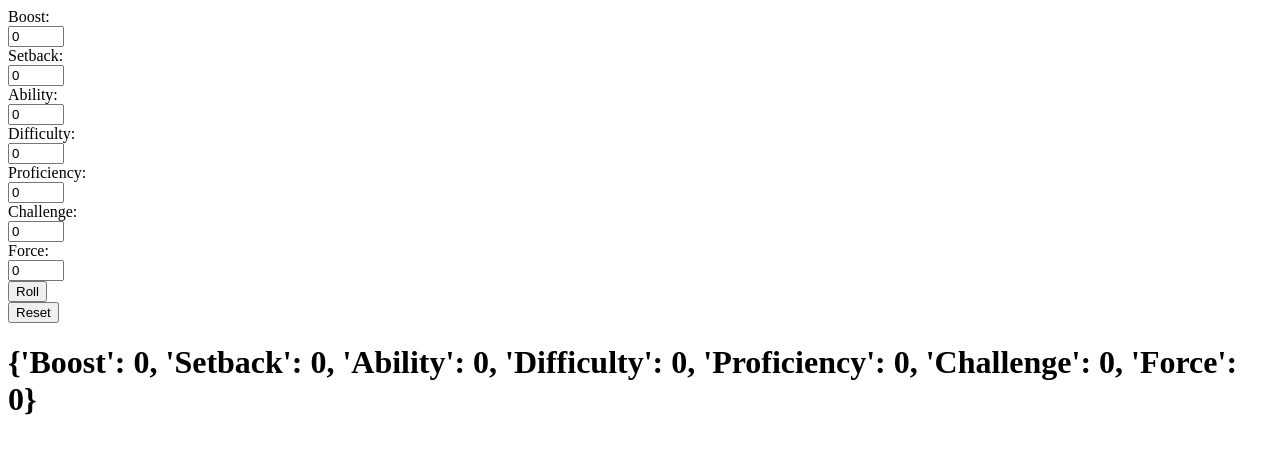
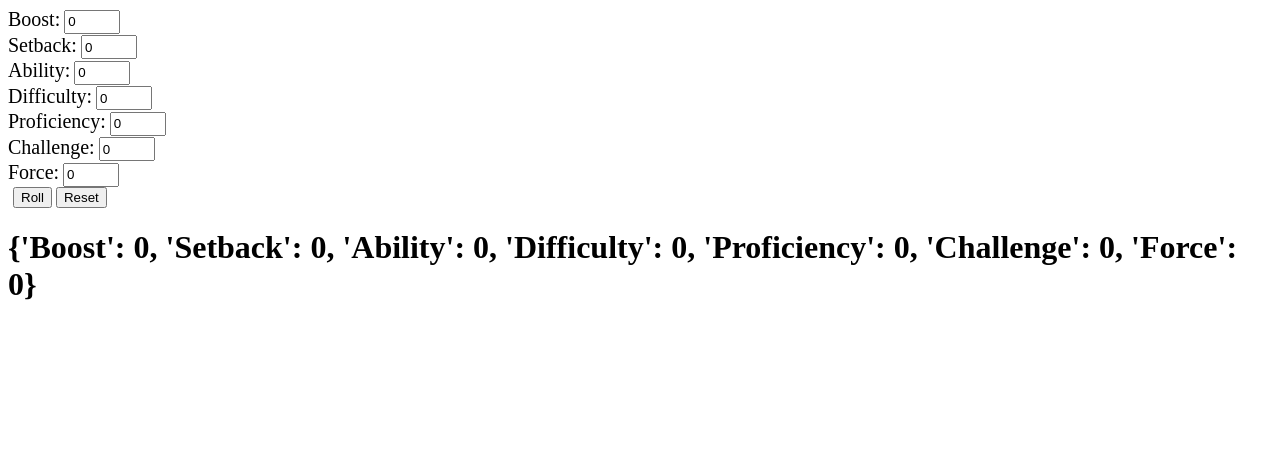
Before and after one commit to BlueJayton/DiceRoller, a Flask app: page / in a window 1280 px wide. Shown: the top 454 px of the page. Run offline with Flask 2, Linux system fonts and the light colour scheme.

Commit message:
Dice labels bigger and on the same line as their input. Roll and Reset on same line

```diff
--- a/templates/webpage.html
+++ b/templates/webpage.html
@@ -6,29 +6,28 @@
     </head>
     <body>
         <form method = post>
-            <label for="boost">Boost:</label><br>
-            <input type="number" id="boost" name="boost" min="0" max="20" value={{dice_dict["Boost"]}}><br>
+            <label style="font-size:20px" for="boost">Boost:</label>
+            <input type="number" id="boost" name="boost" min="0" max="20" style="height: 18px" value={{dice_dict["Boost"]}}><br>
 
-            <label for="setback">Setback:</label><br>
-            <input type="number" id="setback" name="setback" min="0" max="20" value={{dice_dict["Setback"]}}><br>
+            <label style="font-size:20px" for="setback">Setback:</label>
+            <input type="number" id="setback" name="setback" min="0" max="20" style="height: 18px" value={{dice_dict["Setback"]}}><br>
 
-            <label for="ability">Ability:</label><br>
-            <input type="number" id="ability" name="ability" min="0" max="20" value={{dice_dict["Ability"]}}><br>
+            <label style="font-size:20px" for="ability">Ability:</label>
+            <input type="number" id="ability" name="ability" min="0" max="20" style="height: 18px" value={{dice_dict["Ability"]}}><br>
 
-            <label for="difficulty">Difficulty:</label><br>
-            <input type="number" id="difficulty" name="difficulty" min="0" max="20" value={{dice_dict["Difficulty"]}}><br>
+            <label style="font-size:20px" for="difficulty">Difficulty:</label>
+            <input type="number" id="difficulty" name="difficulty" min="0" max="20" style="height: 18px" value={{dice_dict["Difficulty"]}}><br>
 
-            <label for="proficiency">Proficiency:</label><br>
-            <input type="number" id="proficiency" name="proficiency" min="0" max="20" value={{dice_dict["Proficiency"]}}><br>
+            <label style="font-size:20px" for="proficiency">Proficiency:</label>
+            <input type="number" id="proficiency" name="proficiency" min="0" max="20" style="height: 18px" value={{dice_dict["Proficiency"]}}><br>
 
-            <label for="challenge">Challenge:</label><br>
-            <input type="number" id="challenge" name="challenge" min="0" max="20" value={{dice_dict["Challenge"]}}><br>
+            <label style="font-size:20px" for="challenge">Challenge:</label>
+            <input type="number" id="challenge" name="challenge" min="0" max="20" style="height: 18px" value={{dice_dict["Challenge"]}}><br>
 
-            <label for="force">Force:</label><br>
-            <input type="number" id="force" name="force" min="0" max="20" value={{dice_dict["Force"]}}><br>
+            <label style="font-size:20px" for="force">Force:</label>
+            <input type="number" id="force" name="force" min="0" max="20" style="height: 18px" value={{dice_dict["Force"]}}><br>
 
-            <input type="submit" name="submit_button" value="Roll"><br>
-
+            <input style="margin-left: 5px" style="margin-right: 10px" type="submit" name="submit_button" value="Roll">
             <input type="submit" name="submit_button" value="Reset"><br>
           </form>
         <h1>{{dice_dict}}</h1>
```
